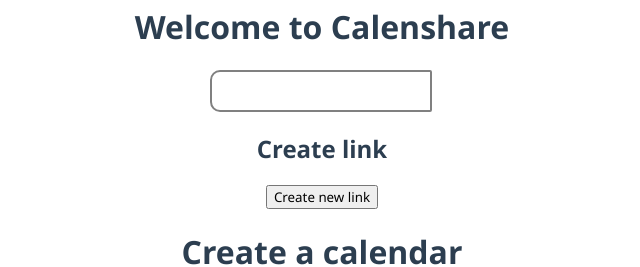
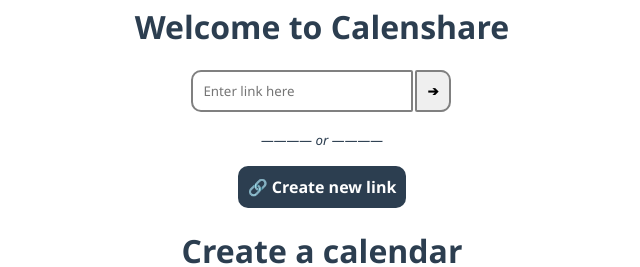
Before and after one commit to Project-Code-UVA/Calenshare, a Vue app: page / in a window 1280 px wide. Shown: the part 230-497 px from the top of the page, without its empty margins (318-958 px from the left). Built offline with nearby package versions, Linux system fonts and the light colour scheme.

Commit message:
reworked login page

```diff
--- a/src/components/loginPage.vue
+++ b/src/components/loginPage.vue
@@ -3,10 +3,11 @@
     <h1>Welcome to Calenshare</h1>
 
     <form>
-      <input>
+      <input style="display: inline;" placeholder="Enter link here">
+      <button type="submit" id="submit-link">➔</button>
     </form>
-    <h2>Create link</h2>
-    <button>Create new link</button>
+    <p><i><small>———— or ————</small></i></p>
+    <button class="primary">🔗 Create new link</button>
   </div>
 </template>
 
```
